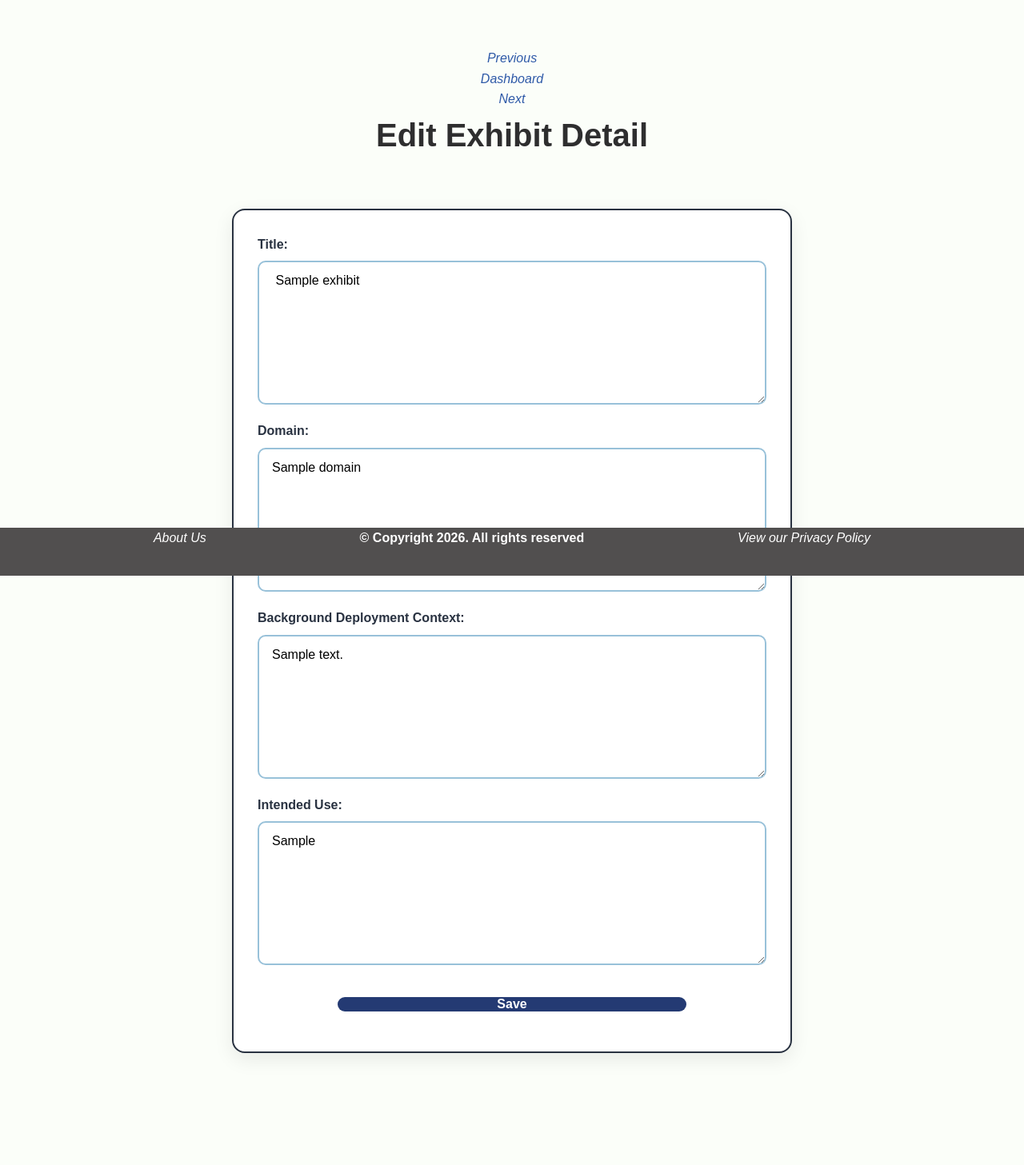
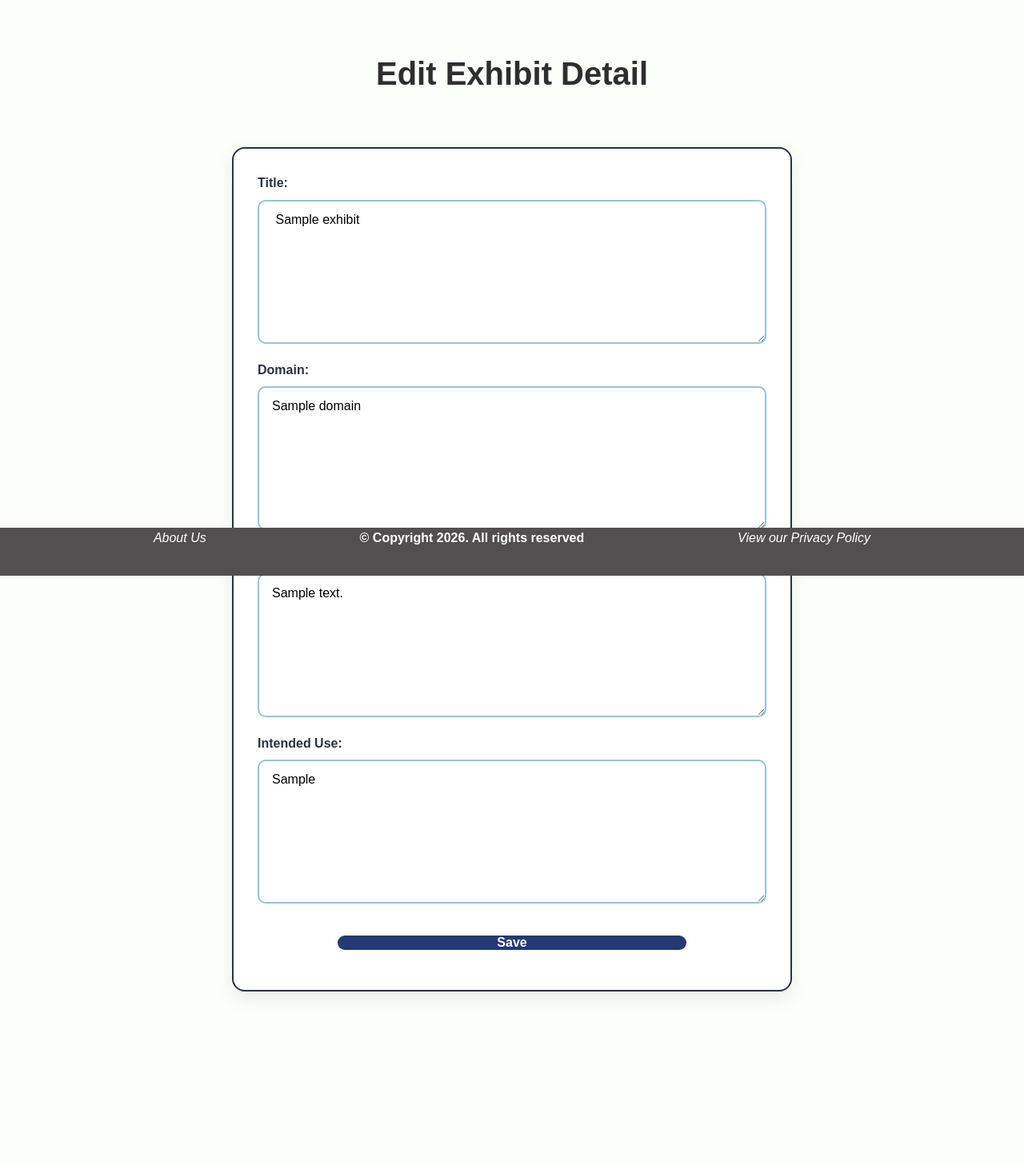
Before and after one commit to Smolleh/NewTeamProject, a Django app: template museumProject/museumApp/templates/pages/curator/edit_exhibit_detail.html in a window 1280 px wide. Shown: the part 80-1537 px from the top of the page at 80% size. After the commit the page ends 1323 px from the top, so only its background shows below. Run offline with Django 5.2, Linux system fonts and the light colour scheme; the template is opened without the code that fills it: most values are stand-ins (such as "Sample title", 1, 10 or a date in 2020).

Commit message:
Fixed edit exhibit detail

```diff
--- a/museumProject/museumApp/static/js/edit_exhibit.js
+++ b/museumProject/museumApp/static/js/edit_exhibit.js
@@ -12,7 +12,7 @@ document.addEventListener("DOMContentLoaded", function() {
             document.getElementById('title').value = data.title || '';
             document.getElementById('domain').value = data.domain || '';
             document.getElementById('backgroundDeploymentContext').value = data.backgroundDeploymentContext || '';
-            document.getElementById('intededUse').value = data.intededUse || '';
+            document.getElementById('intenedUse').value = data.intenedUse || '';
 
         })
         .catch(error => console.error(error));
@@ -29,7 +29,7 @@ form.addEventListener("submit", function(event) {
         title: document.getElementById('title').value,
         domain:  document.getElementById('domain').value,
         backgroundDeploymentContext: document.getElementById('backgroundDeploymentContext').value,
-        intededUse: document.getElementById('intededUse').value
+        intenedUse: document.getElementById('intenedUse').value
     };
 
     fetch(`/api/exhibits/${exhibitId}/edit`, {
--- a/museumProject/museumApp/templates/pages/curator/edit_exhibit_detail.html
+++ b/museumProject/museumApp/templates/pages/curator/edit_exhibit_detail.html
@@ -3,11 +3,6 @@
 {% load static %}
 {% block content %}
 
-<div class="dash-btns">
-    <a class="dash-btn left" href="{% url 'curator_dashboard' %}">Previous</a>
-    <a class="dash-btn center" href="{% url 'curator_dashboard' %}">Dashboard</a>
-    <a class="dash-btn right" href="{% url 'edit_factors' %}">Next</a>
-</div>
 
 <h1> Edit Exhibit Detail </h1>
 
@@ -30,8 +25,8 @@
     </div>
 
     <div class="input-form">
-        <label for="intededUse">Intended Use:</label>
-        <textarea id="intededUse" placeholder="intededUse">{{ exhibit.intededUse }}</textarea>
+        <label for="intenedUse">Intended Use:</label>
+        <textarea id="intenedUse" placeholder="intenedUse">{{ exhibit.intenedUse }}</textarea>
     </div>
 
     <div class="input-form">
```
